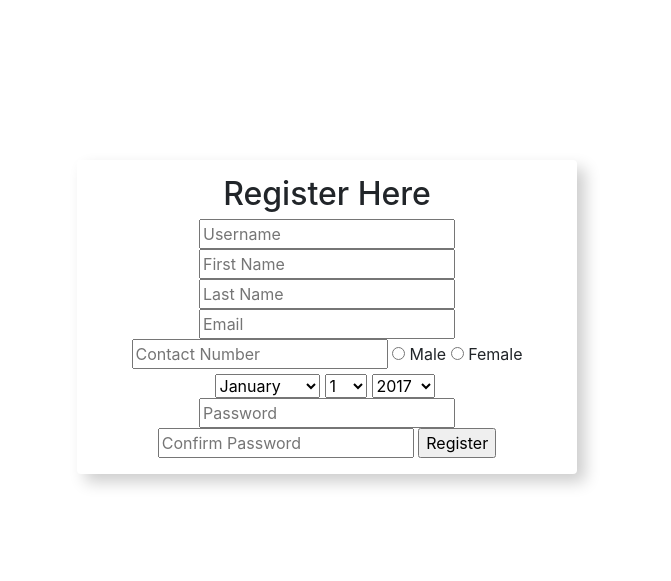
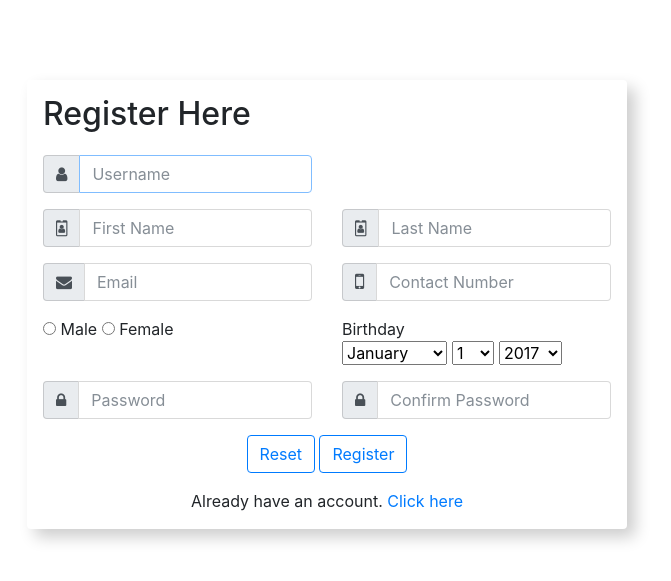
Before and after one commit to hsagarthegr8/agog, a Django app: template accounts/templates/accounts/register.html in a window 1280 px wide. Shown: the part 58-639 px from the top of the page, without its empty margins (313-984 px from the left). Run offline with Django 3.2, Linux system fonts and the light colour scheme; the template is opened without the code that fills it: values that come from a table or form of the project are taken from there, others are empty; parts of the project's set-up code (start-up, migrations or seed data) failed here and were passed over; some libraries are stand-ins or nearby versions.

Commit message:
Major ui fixes

```diff
--- a/accounts/templates/accounts/register.html
+++ b/accounts/templates/accounts/register.html
@@ -1,22 +1,82 @@
 {% extends 'base.html' %}
+{% load staticfiles %}
 {% block title %}Register User{% endblock %}
 
 {% block content %}
-    <div class="card center">
+    <div class="card center registration-block" id="style">
     <h2>Register Here</h2>
-    <form method="post" >
+        <p></p>
+    <form action="" method="post" class="register">
         {% csrf_token %}
-        {{ form.username }}
-        {{ form.first_name }}
-        {{ form.last_name }}
-        {{ form.email }}
-        {{ form.contact_no }}
-        {{ form.gender.1 }}
-        {{ form.gender.2 }}
-        {{ form.date_of_birth }}
-        {{ form.password1 }}
-        {{ form.password2 }}
-        <button type="submit">Register</button>
+        <div class="form-group row">
+            <div class="col-6">
+                <div class="input-group username">
+                    <span class="input-group-addon"><i class="fa fa-user" aria-hidden="true"></i> </span>
+                    <input type="text" class="form-control" name="username" autofocus maxlength="254" required id="id_username" placeholder="Username" />
+                </div>
+            </div>
+        </div>
+        <div class="form-group row">
+            <div class="col-6">
+                <div class="input-group">
+            <span class="input-group-addon"><i class="fa fa-id-badge" aria-hidden="true"></i> </span>
+            <input type="text" class="form-control" name="first_name" autofocus maxlength="40" required id="id_first_name" placeholder="First Name" />
+        </div>
+            </div>
+            <div class="col-6">
+                <div class="input-group">
+                <span class="input-group-addon"><i class="fa fa-id-badge" aria-hidden="true"></i> </span>
+                <input type="text" class="form-control" name="last_name" placeholder="Last Name" maxlength="40" id="id_last_name" />
+            </div>
+            </div>
+        </div>
+
+        <div class="form-group row">
+            <div class="col-6">
+                <div class="input-group">
+                    <span class="input-group-addon"><i class="fa fa-envelope" aria-hidden="true"></i> </span>
+                    <input type="text" class="form-control" name="email" placeholder="Email" maxlength="255" required id="id_email" />
+                </div>
+            </div>
+            <div class="col-6">
+                <div class="input-group">
+                    <span class="input-group-addon"><i class="fa fa-mobile fa-lg" aria-hidden="true"></i> </span>
+                    <input type="text" class="form-control" name="contact_no" placeholder="Contact Number" maxlength="10" required id="id_contact_no" />
+                </div>
+            </div>
+        </div>
+        <div class="form-group row">
+            <div class="col-6">
+                {{ form.gender.1 }}
+                {{ form.gender.2 }}
+            </div>
+            <div class="col-6">
+                Birthday<br/>
+                {{ form.date_of_birth }}
+            </div>
+        </div>
+
+
+        <div class="form-group row">
+            <div class="col-6">
+                <div class="input-group">
+                    <span class="input-group-addon"><i class="fa fa-lock" aria-hidden="true"></i> </span>
+            <input type="password" class="form-control" name="password1" placeholder="Password" required id="id_password1" />
+                </div>
+            </div>
+            <div class="col-6">
+                <div class="input-group">
+                     <span class="input-group-addon"><i class="fa fa-lock" aria-hidden="true"></i> </span>
+                    <input type="password" class="form-control" name="password2" placeholder="Confirm Password" required id="id_password2" />
+                </div>
+            </div>
+        </div>
+        <div class="text-center">
+        <button type="reset" class="btn btn-outline-primary ">Reset</button>
+        <button type="submit" class="btn btn-outline-primary">Register</button>
+        </div>
     </form>
+        <p></p>
+        <span class="text-center"> Already have an account. <a href="{% url 'accounts:login' %}">Click here</></span>
     </div>
 {% endblock %}
--- a/static/base.css
+++ b/static/base.css
@@ -133,11 +133,19 @@
 }
 
 .center{
-    max-width: 500px;
     margin: auto;
-    margin-top: 10em;
+    padding: 1em;
+}
+
+.login-block {
     text-align: center;
-    padding: 1em;
+    margin-top:10em;
+    max-width:400px;
+}
+
+.registration-block {
+    max-width: 600px;
+    margin-top:5em;
 }
 
 
@@ -157,3 +165,8 @@
 .shadow-btn:hover {
     box-shadow: 0.1em 0.1em 0.4em rgba(0, 0, 0, 0.2);
 }
+
+.login .username, .login .password{
+    max-width: 70%;
+    margin: auto;
+}
```
Also changed, not shown: accounts/templates/accounts/login.html (+12 -5 lines).
